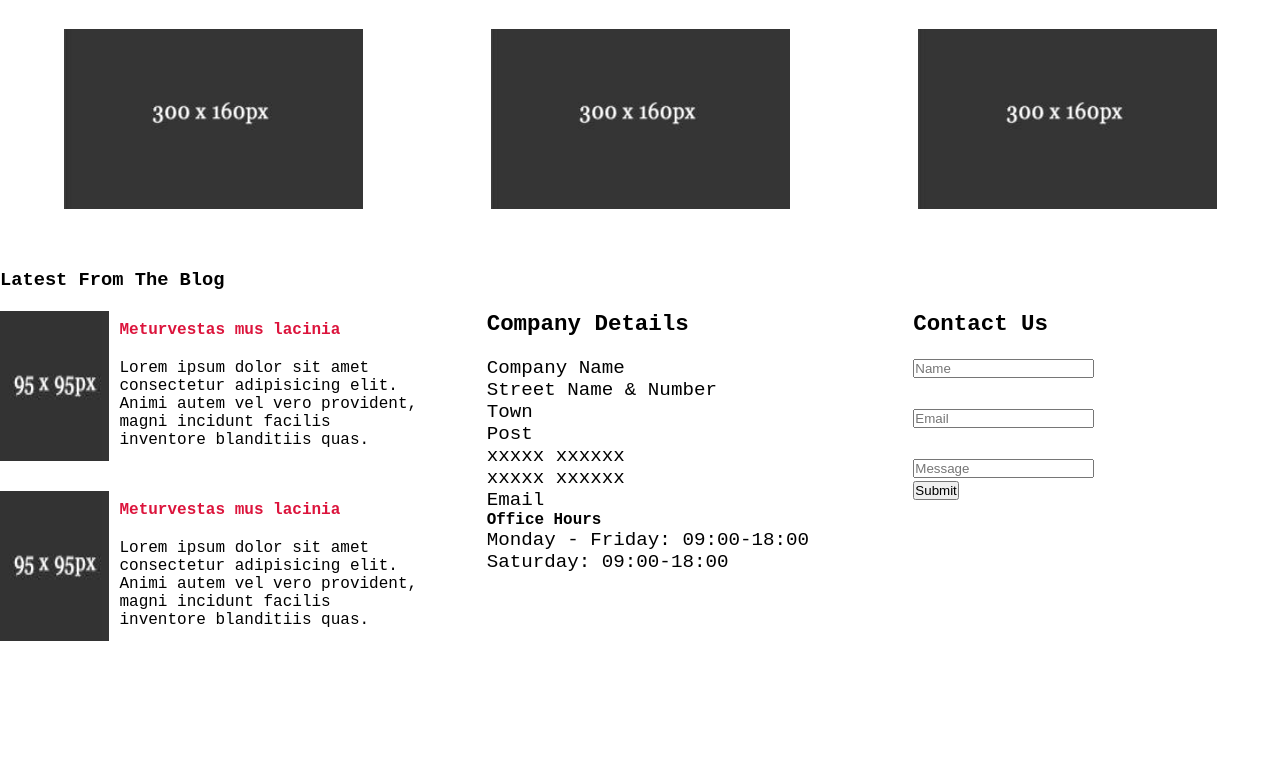
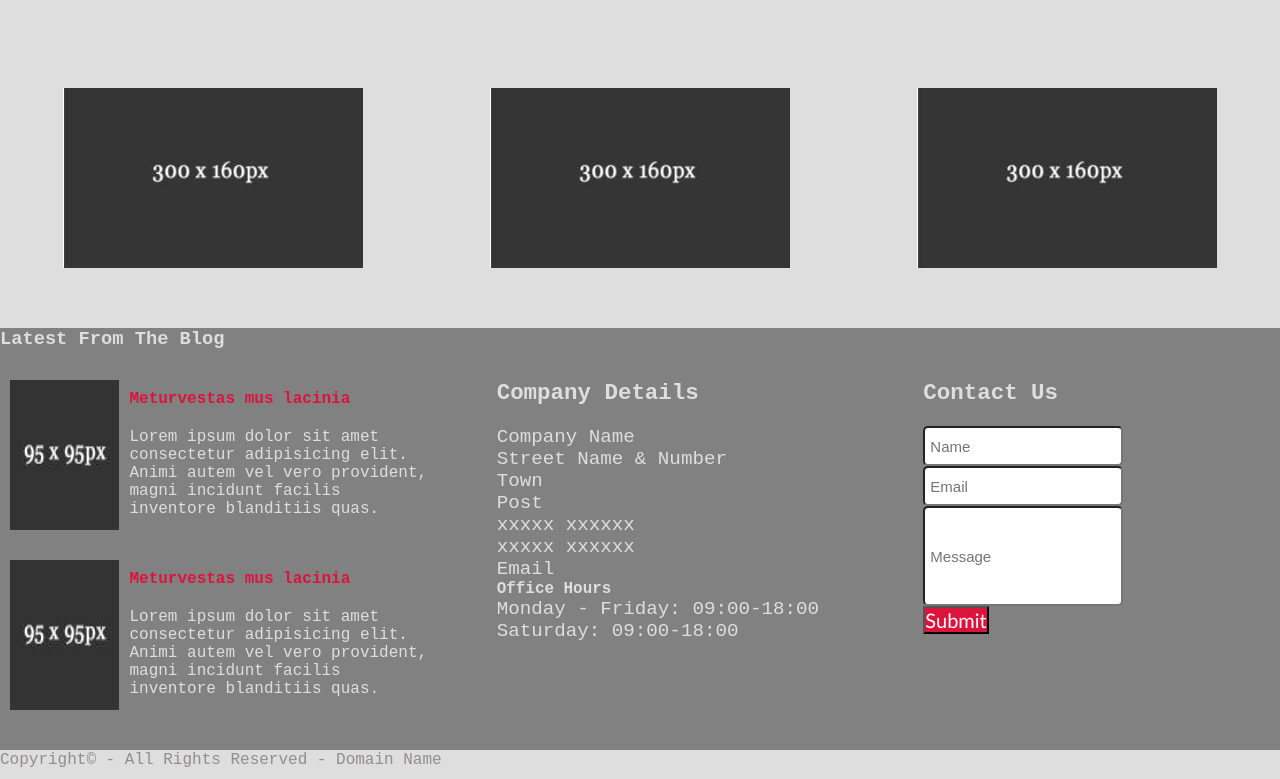
Before and after one commit to Levidepsi/Forms, a website: page Tribute.html in a window 1280 px wide. Shown: the part 1402-2181 px from the top of the page. Before the commit the page ends 2073 px from the top, so only its background shows below. Drawn offline with Linux system fonts and the light colour scheme.

Commit message:
Add files via upload

```diff
--- a/Tribute.html
+++ b/Tribute.html
@@ -20,7 +20,7 @@
             </ul>
         </nav>
     </header>
-    <span class="line"></span>
+    <div class="line"></div>
     <div class="text">
         <p>"Lorem ipsum dolor sit amet consectetur adipisicing elit.
              Quia quidem provident rem ratione excepturi consectetur necessitatibus
@@ -193,9 +193,11 @@
         </div>
     </div>
 </div>
-
-
-
+    </div>
 </div>
+<div class="line"></div>
+<footer>
+   <p>Copyright&copy; - All Rights Reserved - Domain Name</p>
+</footer>
 </body>
 </html>
--- a/style.css
+++ b/style.css
@@ -6,6 +6,7 @@
 
 body{
     font-family: 'Courier New', Courier, monospace;
+    background-color: #dedede;
 
 }
 
@@ -46,7 +47,7 @@ h1::before{
     display: block;
     width: 179.5px;
     height: 2px;
-    background: #333;
+    background: #dedede;
     position: absolute;
     left: 0;
     top: 50%;
@@ -57,7 +58,7 @@ h1::after{
     display: block;
     width: 179.5px;
     height: 2px;
-    background: #333;
+    background: #dedede;
     position: absolute;
     right: 0;
     top: 50%;
@@ -98,6 +99,9 @@ ul li a:hover{
     color: dimgray;
 }
 
+.line{
+    border-bottom: 1px solid #dedede;
+}
 
 .container{
     display: grid;
@@ -106,8 +110,10 @@ ul li a:hover{
     text-align: center;
     justify-items: center;
     background: grey;
-    margin-bottom: 40px;
-    border-bottom: 2px solid black;
+    margin-bottom: 20px;
+    padding-top: 20px;
+    padding-bottom: 20px;
+
 }
 
 .containers{
@@ -128,6 +134,8 @@ i{
     font-weight: 50px;
     justify-content: center;
     display: grid;
+    margin-top: 20px;
+    padding-top: 20px;
 }
 
 img{
@@ -170,7 +178,8 @@ img{
 .footer{
     display: grid;
     width: 100%;
-
+    background-color: rgb(129, 129, 129);
+    color: #dedede;
 }
 
 .footer-section{
@@ -186,6 +195,7 @@ img{
     align-content: center;
     align-items: start;
     justify-content: center;
+    margin: 10px;
 }
 
 .footer-section-3{
@@ -198,7 +208,31 @@ img{
     margin-left: 60px;
 }
 
-.form-control{
-    height: 50px;
-    width: 50px;
+.form-control input{
+    height: 40px;
+    width: 200px;
+    padding: 5px;
+    border-radius: 5px;
+    font-size: 15px;
 }
+
+.form-message input{
+    font-size: 15px;
+    height: 100px;
+    width: 200px;
+    padding: 0 5px;
+    border-radius: 5px;
+}
+
+.btn{
+    font-family: 'Gill Sans', 'Gill Sans MT', Calibri, 'Trebuchet MS', sans-serif;
+    font-size: 20px;
+    background-color: crimson;
+    color: white;
+    cursor: pointer;
+}
+
+
+footer{
+    color: #918d8d;
+}
```
